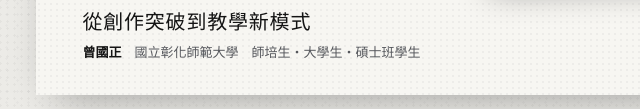
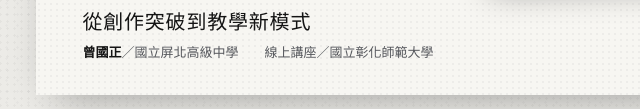
Before and after one commit to tseng27/lecture-2026-ncue, a plain HTML site: page index.html in a window 1280 px wide. Shown: the part 689-798 px from the top of the page, 24-664 px from the left. Drawn offline with nearby package versions, Linux system fonts and the light colour scheme.

Commit message:
封面講者資訊改為 曾國正／國立屏北高級中學 線上講座／國立彰化師範大學

```diff
--- a/index.html
+++ b/index.html
@@ -515,7 +515,7 @@ body::before{background:var(--bg)}
    url 留空 = 顯示「待補」；img 留空 = 顯示素材待補卡（不以生成圖冒充成果）
    ===================================================================== */
 const CONFIG = {
-  speaker:"曾國正", role:"高中美術教師・藝術創作者",
+  speaker:"曾國正", school:"國立屏北高級中學", format:"線上講座", role:"高中美術教師・藝術創作者",
   title:"AI 時代的藝術與教育", sub:"從創作突破到教學新模式",
   tagline:"一位高中美術教師的 AI 創作實踐、教學探索與反思",
   place:"國立彰化師範大學", date:"2026.11.27", audience:"師培生・大學生・碩士班學生",
@@ -650,7 +650,7 @@ V.cover = ()=>`
     <div class="c-title">
       <h1>AI 時代的<br><span>藝術與教育</span></h1>
       <p class="c-sub">${esc(CONFIG.sub)}</p>
-      <p class="c-who"><b>${esc(CONFIG.speaker)}</b>　${esc(CONFIG.place)}　${esc(CONFIG.audience)}</p>
+      <p class="c-who"><b>${esc(CONFIG.speaker)}</b>／${esc(CONFIG.school)}　　${esc(CONFIG.format)}／${esc(CONFIG.place)}</p>
     </div>
     <span class="c-star s1">✦</span><span class="c-star s2">✦</span>
     <span class="c-hand c-scrib">create · teach · reflect ↘</span>
```
Also changed, not shown: 2 other files.
